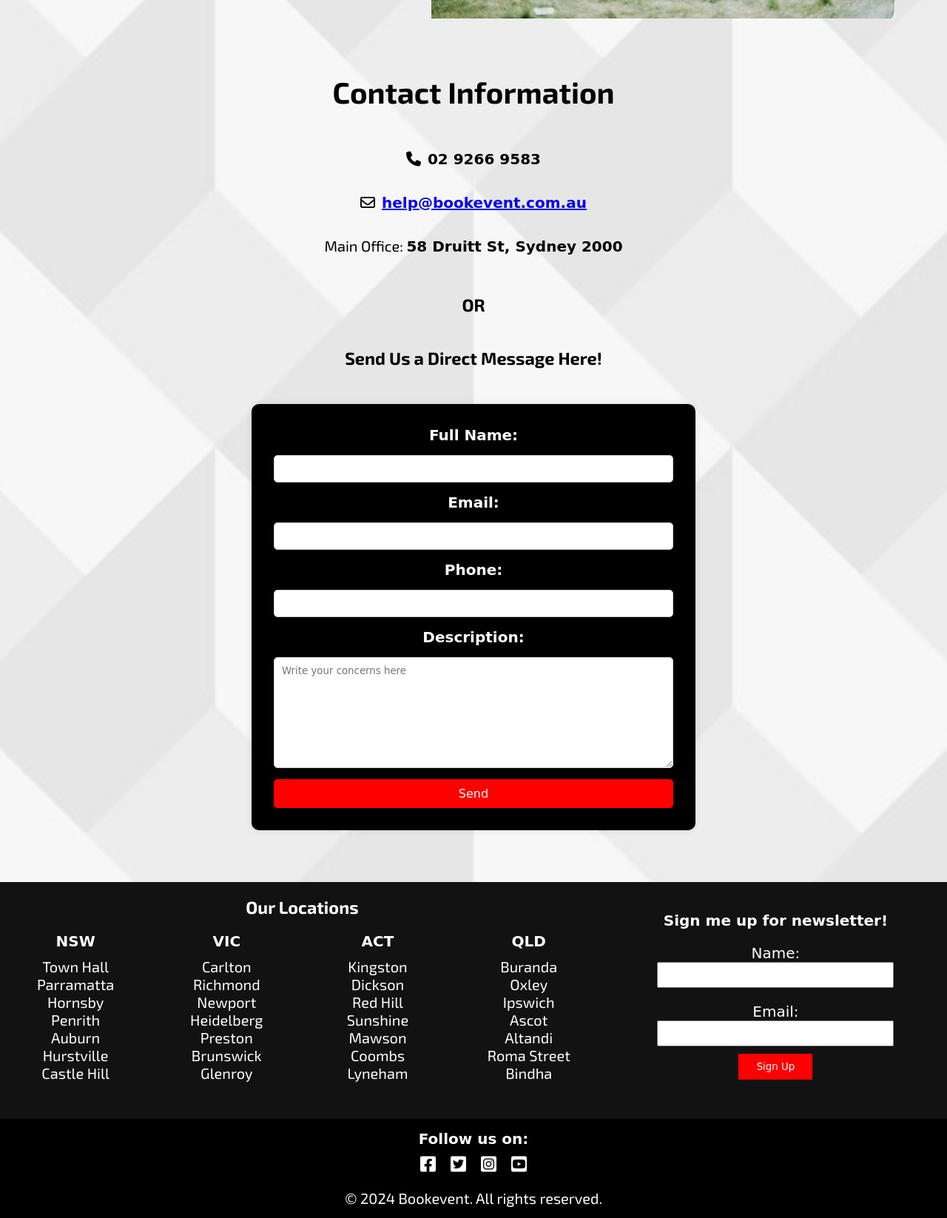
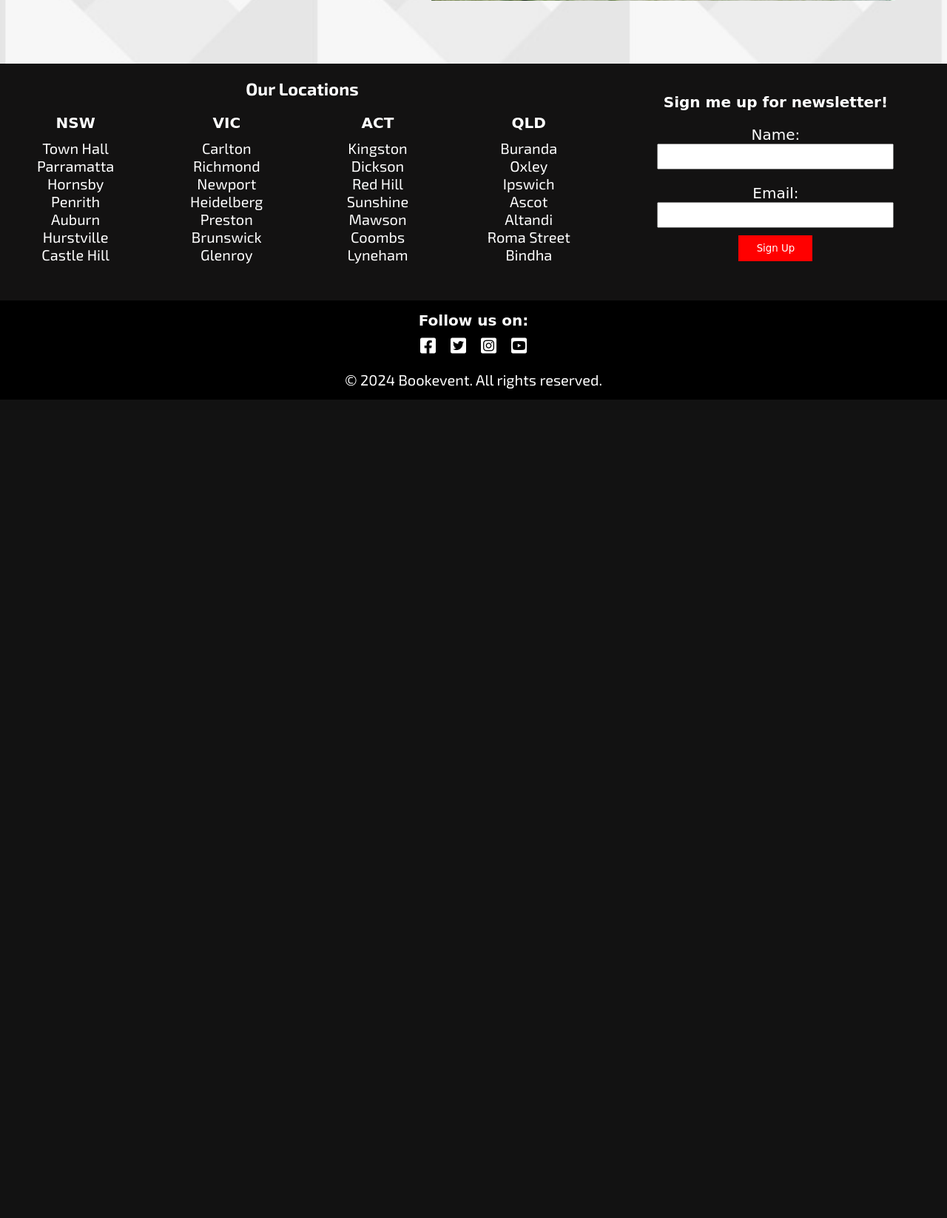
Before and after one commit to vivek089/AWIS-Project, a PHP site: page /aboutus.php in a window 1280 px wide. Shown: the part 1144-2790 px from the top of the page at 74% size. After the commit the page ends 1684 px from the top, so only its background shows below. Run offline with PHP 8.4, Linux system fonts and the light colour scheme.

Commit message:
Update aboutus.php
cut out contact

```diff
--- a/aboutus.php
+++ b/aboutus.php
@@ -1,5 +1,4 @@
-<?php include 'header.php';
-include 'config.php'; // Include the configuration file for database connection ?>
+<?php include 'header.php'; ?>
 
     <div id="about-us">
         <h1>About Us</h1>
@@ -14,40 +13,7 @@ include 'config.php'; // Include the configuration file for database connection
             <p>BookEvent was founded with a passion for excellence and a commitment to our customers. Over the years, we have grown into a trusted name, known for our unwavering dedication to quality and customer satisfaction. Whether you’re planning a special event, seeking a unique experience, or simply looking for reliable service, we are here to help you every step of the way.</p>
             <img src="resources/ourstory.jpg" alt="ourstory" id="aboutImage">
         </div>
-
-        <div class="bottomAbout" id="call-contact">
-            <h1>Contact Information</h1><br>
-            <div class="contact-info">
-                <p><i class="fa-solid fa-phone"></i>&nbsp; <b>02 9266 9583</b></p><br>
-                <p><i class="fa-regular fa-envelope"></i>&nbsp; <a href="mailto:help@bookevent.com.au"><b>help@bookevent.com.au</b></a></p><br>
-                <p>Main Office: <b>58 Druitt St, Sydney 2000</b></p><br><br>
-                <h3>OR</h3><br>
-            </div>
-
-            <h3>Send Us a Direct Message Here!</h3><br><br>
-            <div class="form-container">
-                <form action="submit.php" method="post">
-                    <label for="fullName">Full Name:</label>
-                    <input type="text" id="fullName" name="fullName" required>
-
-                    <label for="email">Email:</label>
-                    <input type="email" id="email" name="email" required>
-
-                    <label for="phone">Phone:</label>
-                    <input type="tel" id="phone" name="phone" required inputmode="numeric" pattern="[0-9]*">
-
-
-                    <label for="description">Description:</label>
-                    <textarea id="description" name="description" required maxlength="5000" placeholder="Write your concerns here"></textarea>
-
-                    <button type="submit">Send</button>
-                </form>
-            </div>
-        </div>
-
     </div>
 
 
    <?php include 'footer.php'; ?>
-
-   <?php
```
